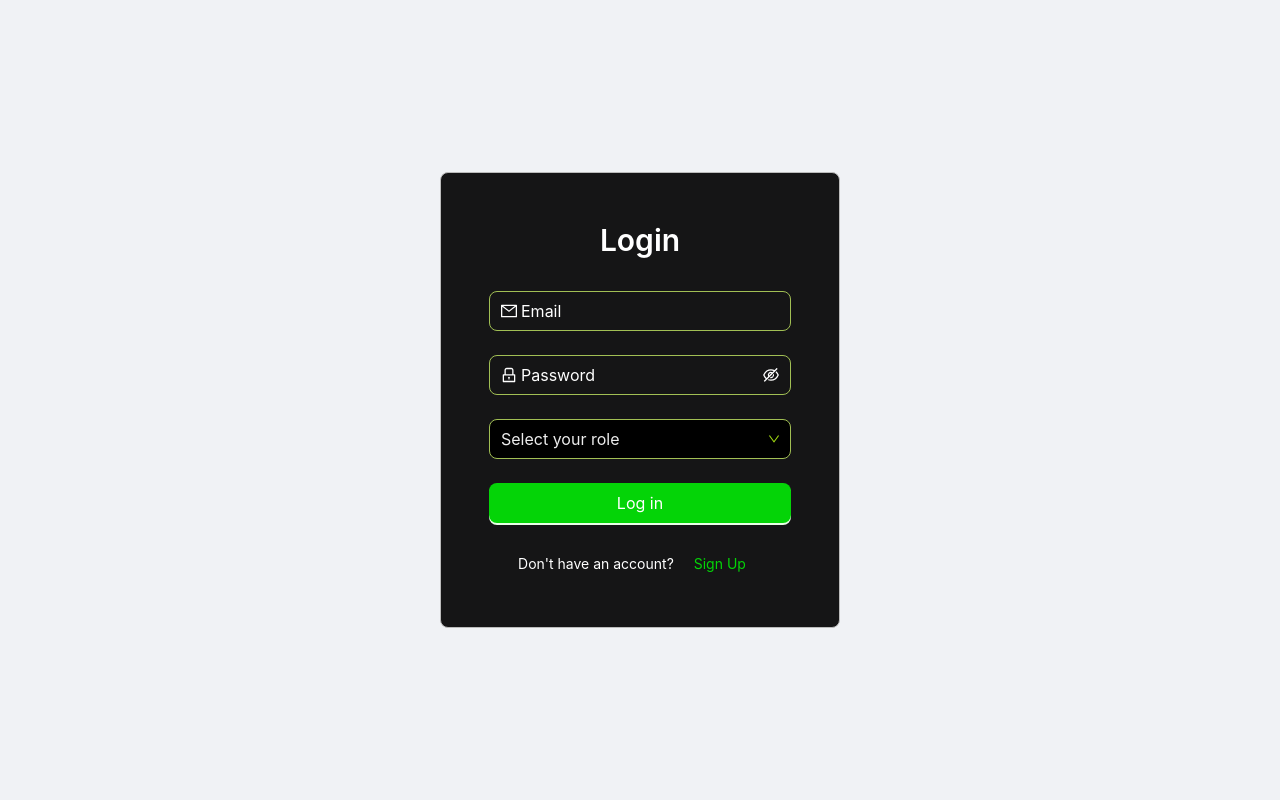
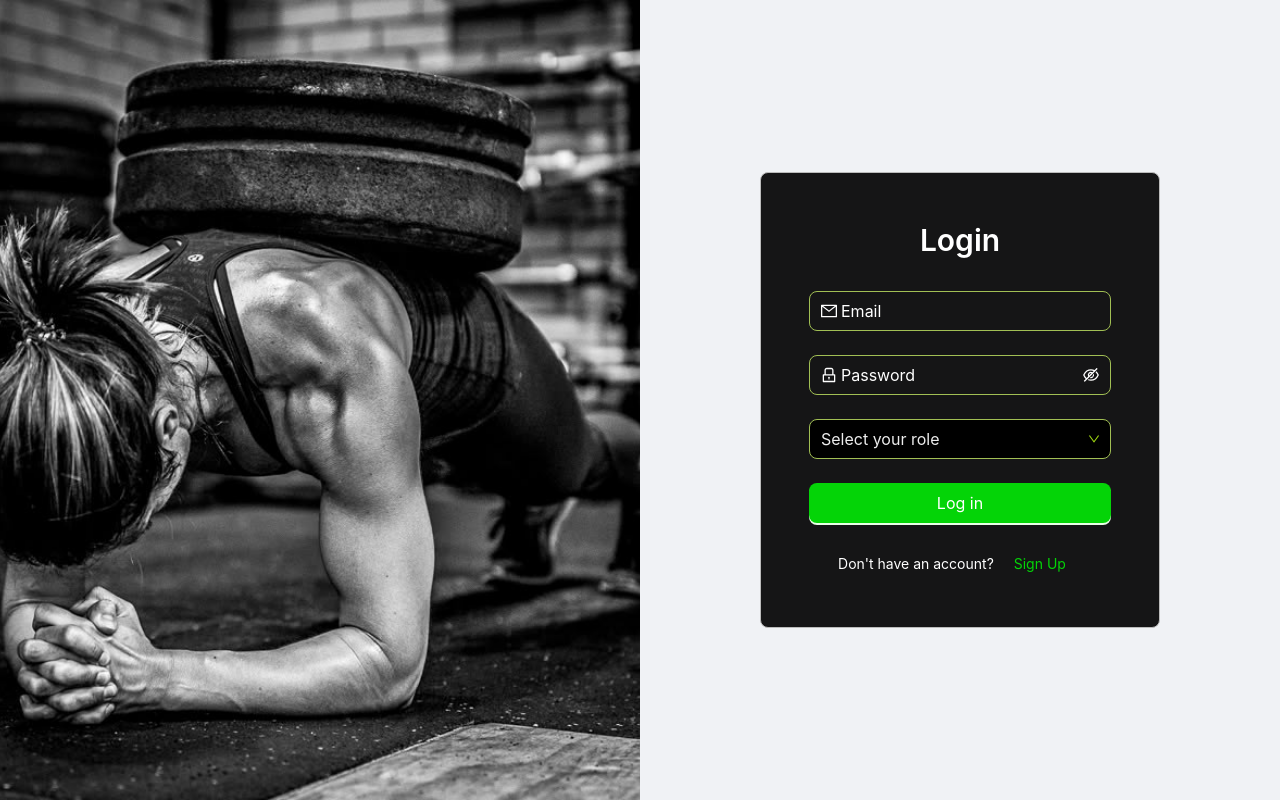
Before and after one commit to MishaliaPillay/fitness-app, a Next.js app: page /login in a window 1280 px wide. Built offline with nearby package versions, Linux system fonts and the light colour scheme.

Commit message:
login page style done

```diff
--- a/src/app/login/page.tsx
+++ b/src/app/login/page.tsx
@@ -1,5 +1,5 @@
 "use client";
-import { Form, Input, Button, Select, Typography, Card } from "antd";
+import { Form, Input, Button, Select, Typography, Card, Col, Row } from "antd";
 import { LockOutlined, MailOutlined } from "@ant-design/icons";
 import { useRouter } from "next/navigation";
 import { LoginForm } from "@/interfaces/roles";
@@ -7,6 +7,7 @@ import { IUser } from "@/providers/userlogin/context";
 import { useUserActions } from "@/providers/userlogin";
 import React, { useState } from "react";
 import { message } from "antd";
+import Image from "next/image"; // Import next/image component
 
 const { Title } = Typography;
 
@@ -15,8 +16,6 @@ export default function Login() {
   const [form] = Form.useForm();
   const router = useRouter();
   const { verifyUser } = useUserActions();
-
-
   const [loading, setLoading] = useState(false);
 
   const handleLogin = async (values: LoginForm) => {
@@ -42,8 +41,6 @@ export default function Login() {
         setLoading(false);
         return;
       }
-
-
 
       if (loginSuccess) {
         const user = { email, password, role };
@@ -78,6 +75,35 @@ export default function Login() {
           alignItems: "center",
           minHeight: "100vh",
           background: "#f0f2f5",
+        }}
+      >
+        <Row gutter={24} style={{ width: "100%" }}>
+          {/* Image Column */}
+          <Col
+            xs={0}
+            sm={12}
+            style={{
+              position: "relative",
+              height: "100vh",
+            }}
+          >
+            <Image
+              src="/images/login.jpg" // Path to your image in the public folder
+              alt="Login Image"
+              layout="fill"
+              objectFit="cover"
+            />
+          </Col>
+
+          {/* Form Column */}
+          <Col
+            xs={24}
+            sm={12}
+            style={{
+              display: "flex",
+              justifyContent: "center",
+              alignItems: "center",
+              minHeight: "100vh", // To vertically center the form
             }}
           >
             <Card style={{ width: 400, padding: "24px" }}>
@@ -146,6 +172,8 @@ export default function Login() {
                 </p>
               </Form>
             </Card>
+          </Col>
+        </Row>
       </div>
     </>
   );
```
Lines whose indentation alone changed are shown as unchanged.
